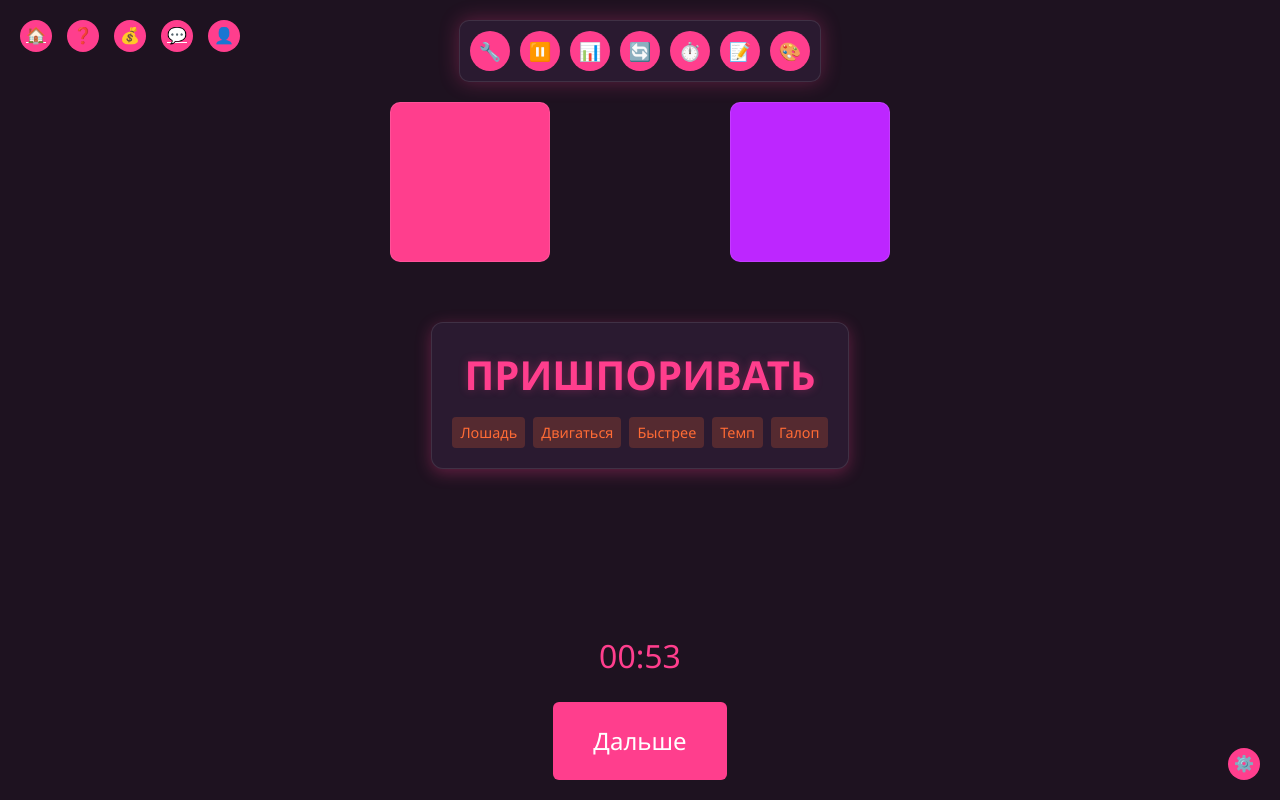
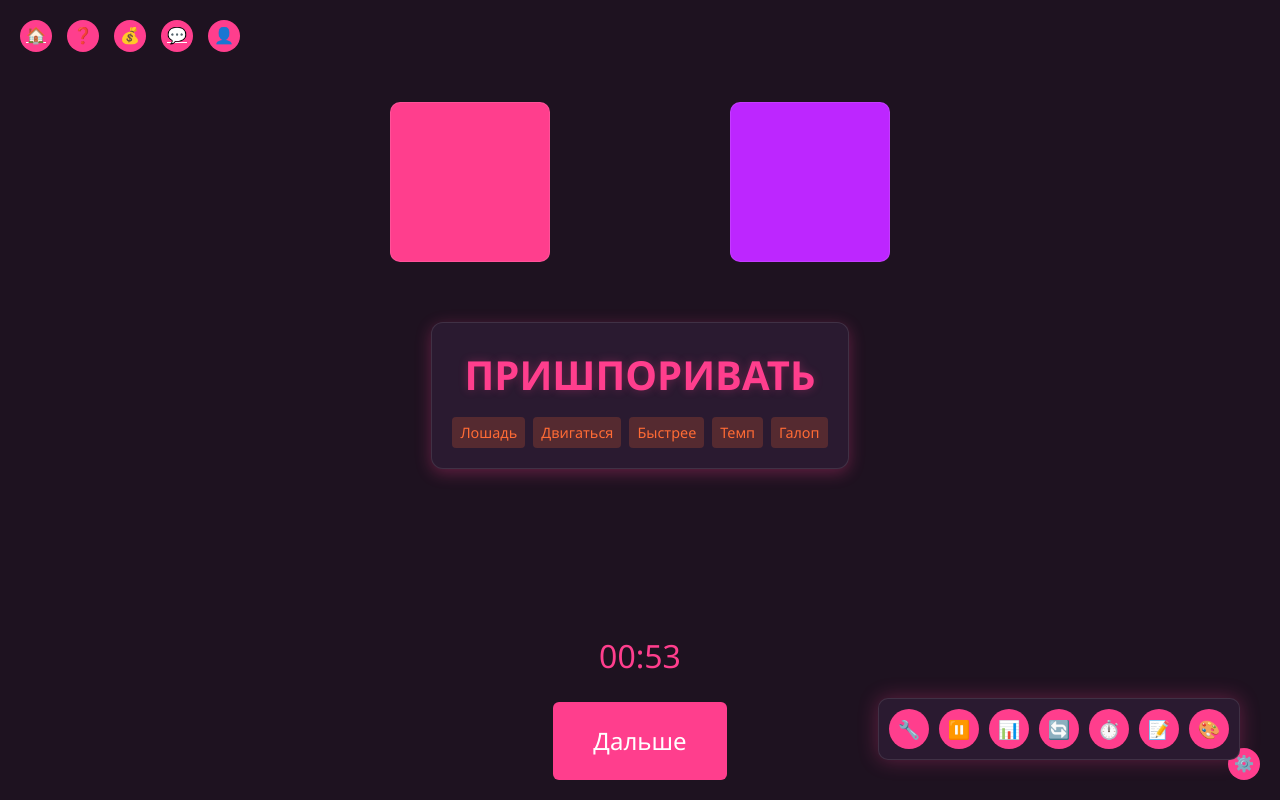
Before and after one commit to 13lackHawk/bghub, a website: page public/games/taboo/index.html in a window 1280 px wide. Both pictures are taken after a click on the element "⚙️". Drawn offline with Linux system fonts and the light colour scheme.

Commit message:
Update index.html

```diff
--- a/public/games/taboo/index.html
+++ b/public/games/taboo/index.html
@@ -68,6 +68,8 @@
 
     .settings-menu {
       position: fixed;
+      bottom: 40px;
+      right: 40px;
       background: var(--card-bg);
       border: 1px solid var(--border);
       border-radius: 10px;
```
